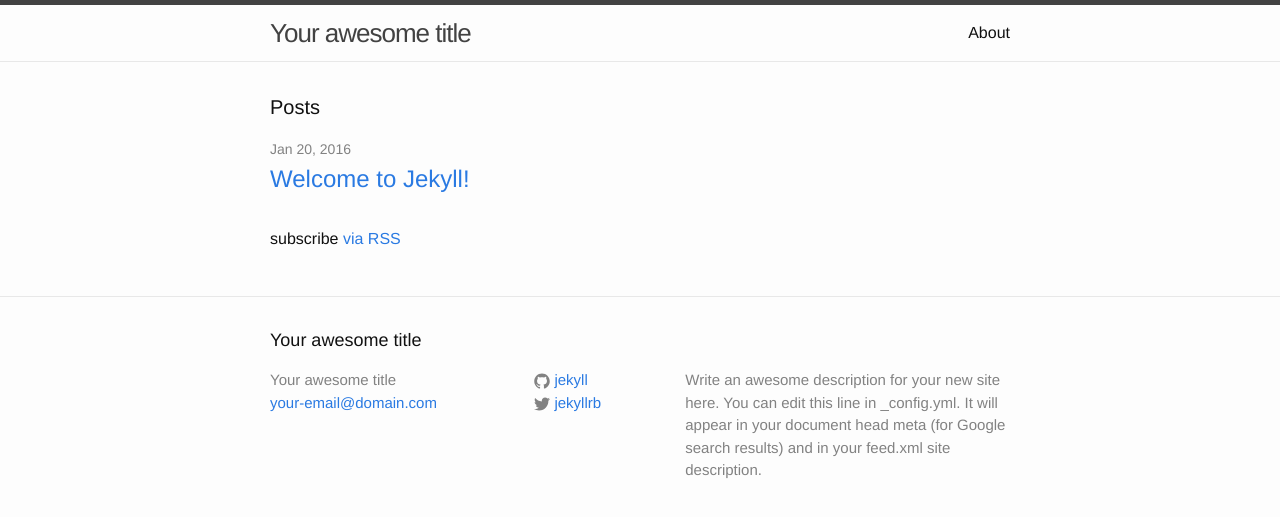
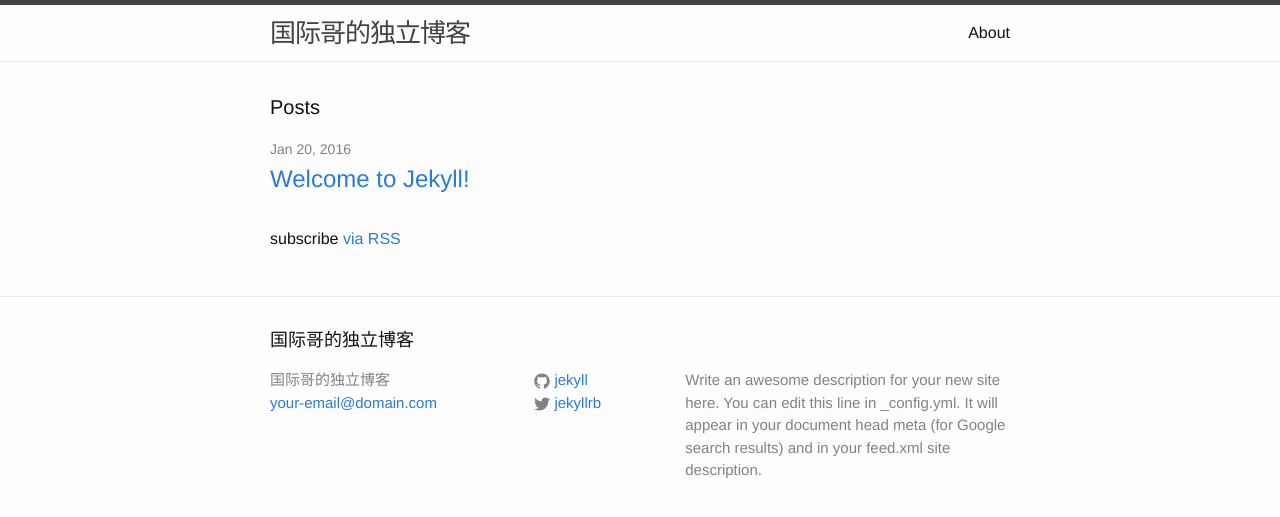
Before and after one commit to shaoguoji/shaoguoji.github.io, a Jekyll site: the page built from index.html, in a window 1280 px wide. Shown: the top 517 px of the page. Built offline with Jekyll 4.4.1, drawn with Linux system fonts in a browser that asks for light colours.

Commit message:
Initial commit

```diff
--- a/_config.yml
+++ b/_config.yml
@@ -6,7 +6,7 @@
 # 'jekyll serve'. If you change this file, please restart the server process.
 
 # Site settings
-title: Your awesome title
+title: 国际哥的独立博客
 email: your-email@domain.com
 description: > # this means to ignore newlines until "baseurl:"
   Write an awesome description for your new site here. You can edit this
```
